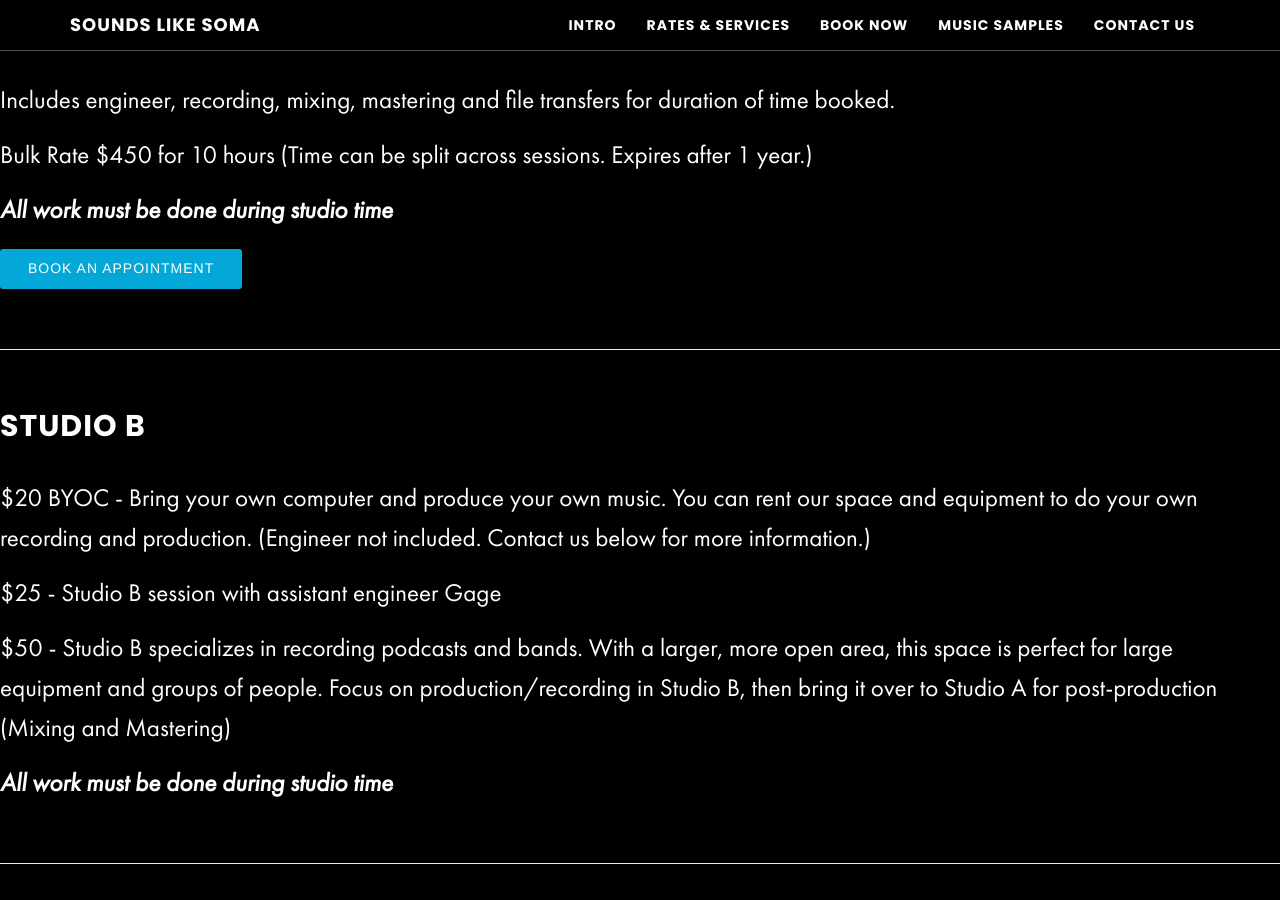
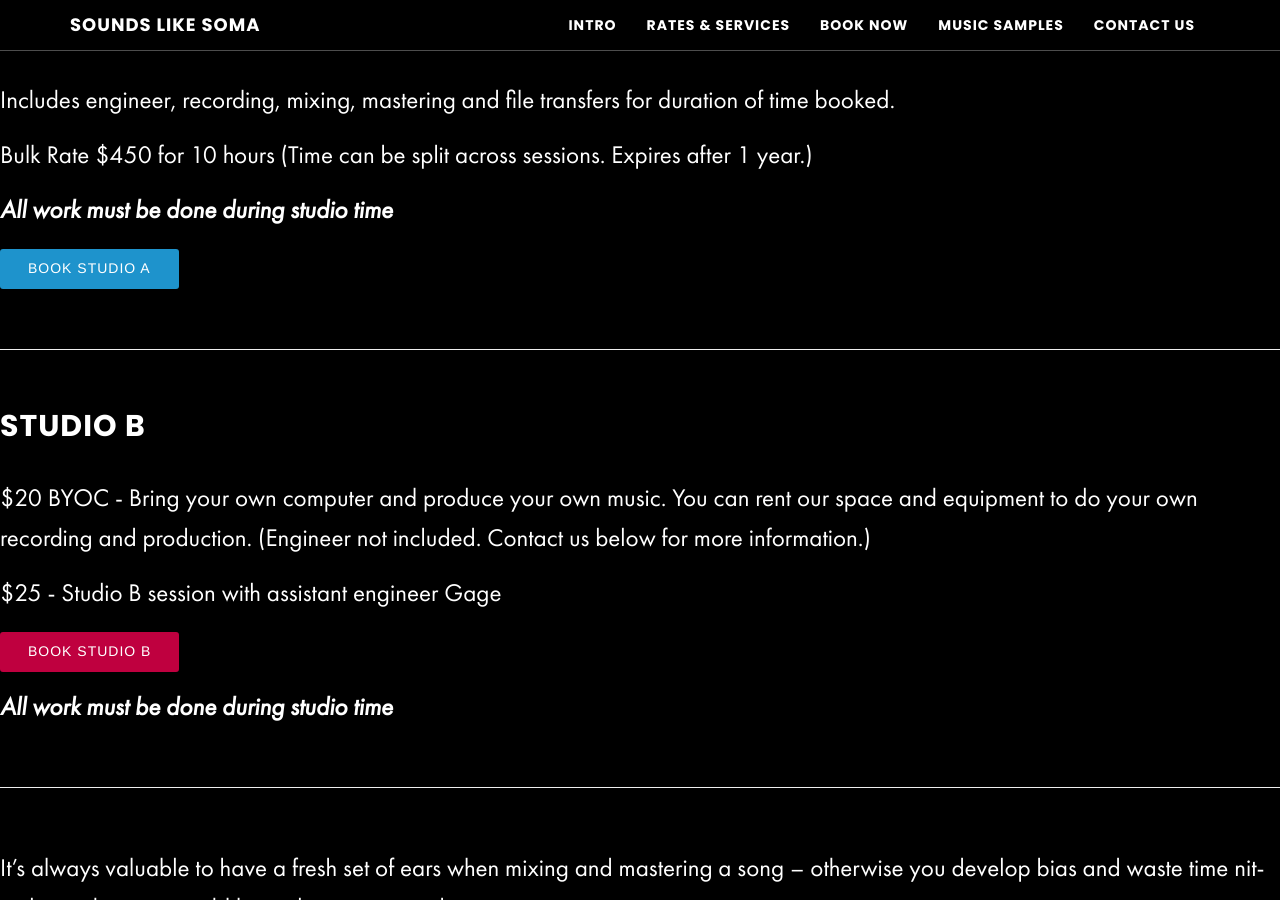
Before and after one commit to zackhanni/Soma-website-classic, a Jekyll site: the page built from _posts/2015-08-02-rates-services.md, in a window 1280 px wide and 900 px high, scrolled down 1092 px. Built offline with Jekyll 4.4.1, drawn with Linux system fonts in a browser that asks for light colours; our own code applies the rules of GitHub Pages for plain Markdown files; some of the changed text lies outside the part shown.

Commit message:
added studio B booking button
and updated studio A button wording

```diff
--- a/_posts/2015-08-02-rates-services.md
+++ b/_posts/2015-08-02-rates-services.md
@@ -13,7 +13,7 @@ Bulk Rate $450 for 10 hours (Time can be split across sessions. Expires after 1
 
 **_All work must be done during studio time_**
 
-<!-- Start Square Appointments Embed code --> <a target="_top" style="background-color: #03A8D8; color: white; height: 40px; text-transform: uppercase; font-family: 'Square Market', 'helvetica neue', helvetica, arial, sans-serif; letter-spacing: 1px; line-height: 38px; padding: 0 28px; border-radius: 3px; font-weight: 500; font-size: 14px; cursor: pointer; display: inline-block;" href="https://squareup.com/appointments/book/52758083-5a1a-4b2d-a710-6687d1641594/8GNV6PJ8WK7YH/services" rel="nofollow">Book an Appointment</a> <!-- End Square Appointments Embed code -->
+<!-- Start Square Appointments Embed code --> <a target="_top" style=" background-color: #1E93CC; color: white; height: 40px; text-transform: uppercase; font-family: 'Square Market', 'helvetica neue', helvetica, arial, sans-serif; letter-spacing: 1px; line-height: 38px; padding: 0 28px; border-radius: 3px; font-weight: 500; font-size: 14px; cursor: pointer; display: inline-block; " href="https://squareup.com/appointments/book/8GNV6PJ8WK7YH/sounds-like-soma-philadelphia-pa" rel="nofollow">Book Studio A</a> <!-- End Square Appointments Embed code -->
 
 - - -
 
@@ -23,7 +23,7 @@ $20 BYOC - Bring your own computer and produce your own music. You can rent our
 
 $25 - Studio B session with assistant engineer Gage
 
-$50 - Studio B specializes in recording podcasts and bands. With a larger, more open area,  this space is perfect for large equipment and groups of people. Focus on production/recording in Studio B, then bring it over to Studio A for post-production (Mixing and Mastering)
+<!-- Start Square Appointments Embed code --> <a target="_top" style=" background-color: #BF003F; color: white; height: 40px; text-transform: uppercase; font-family: 'Square Market', 'helvetica neue', helvetica, arial, sans-serif; letter-spacing: 1px; line-height: 38px; padding: 0 28px; border-radius: 3px; font-weight: 500; font-size: 14px; cursor: pointer; display: inline-block; " href="https://squareup.com/appointments/book/VC0MQHN4GS4ND/sls-studio-b-philadelphia-pa" rel="nofollow">Book Studio B</a> <!-- End Square Appointments Embed code -->
 
 **_All work must be done during studio time_**
 
@@ -79,11 +79,11 @@ Live streaming suite available
 
 # Lessons
 
-$30/hr Guitar Lessons
+Guitar Lessons
 
-$50/hr Recording / Audio Mixing Lessons
+Recording / Audio Mixing Lessons
 
-$50/hr Music Production / Beats / Synthesizers
+Music Production / Beats / Synthesizers
 
 Learn to make beats or record from home with personalized lessons from a professional.
 
```
